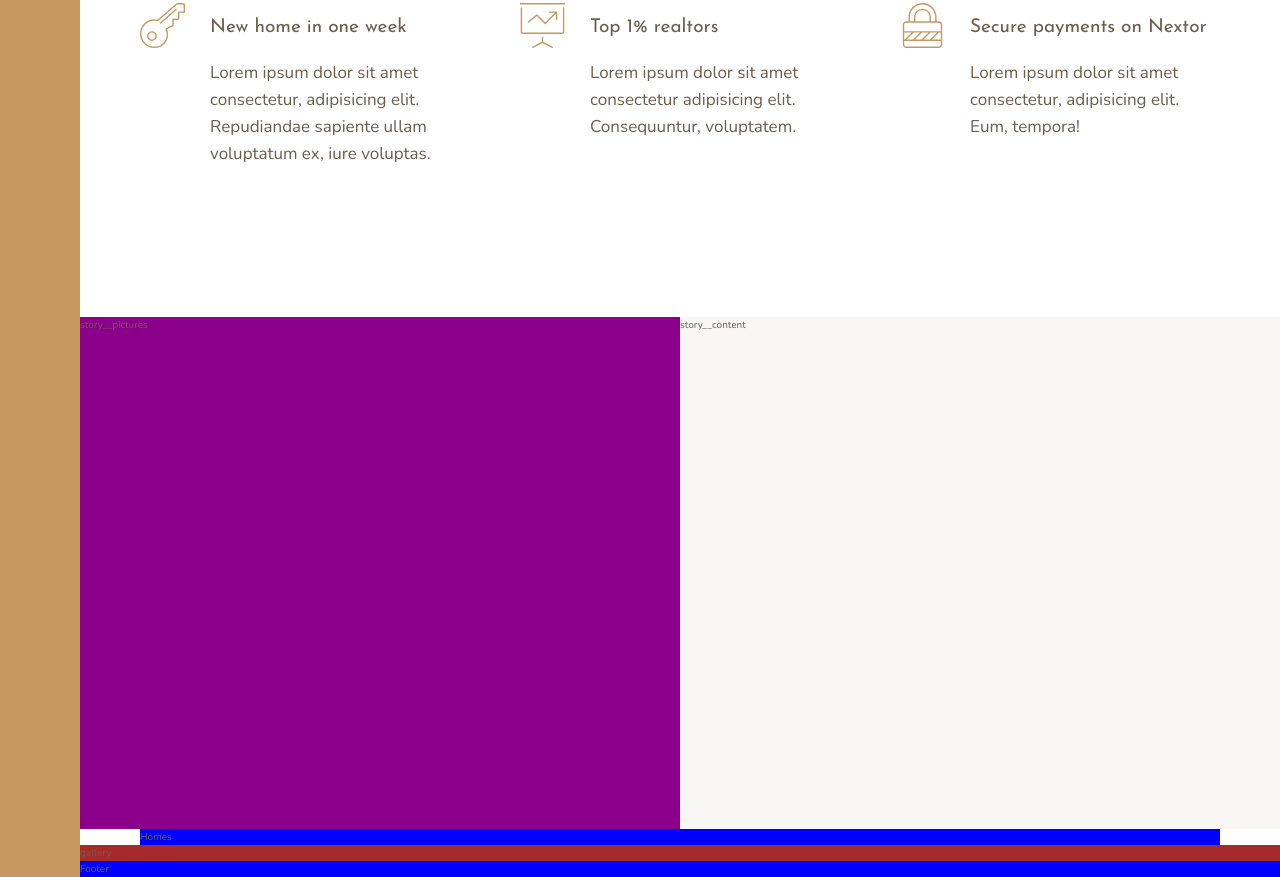
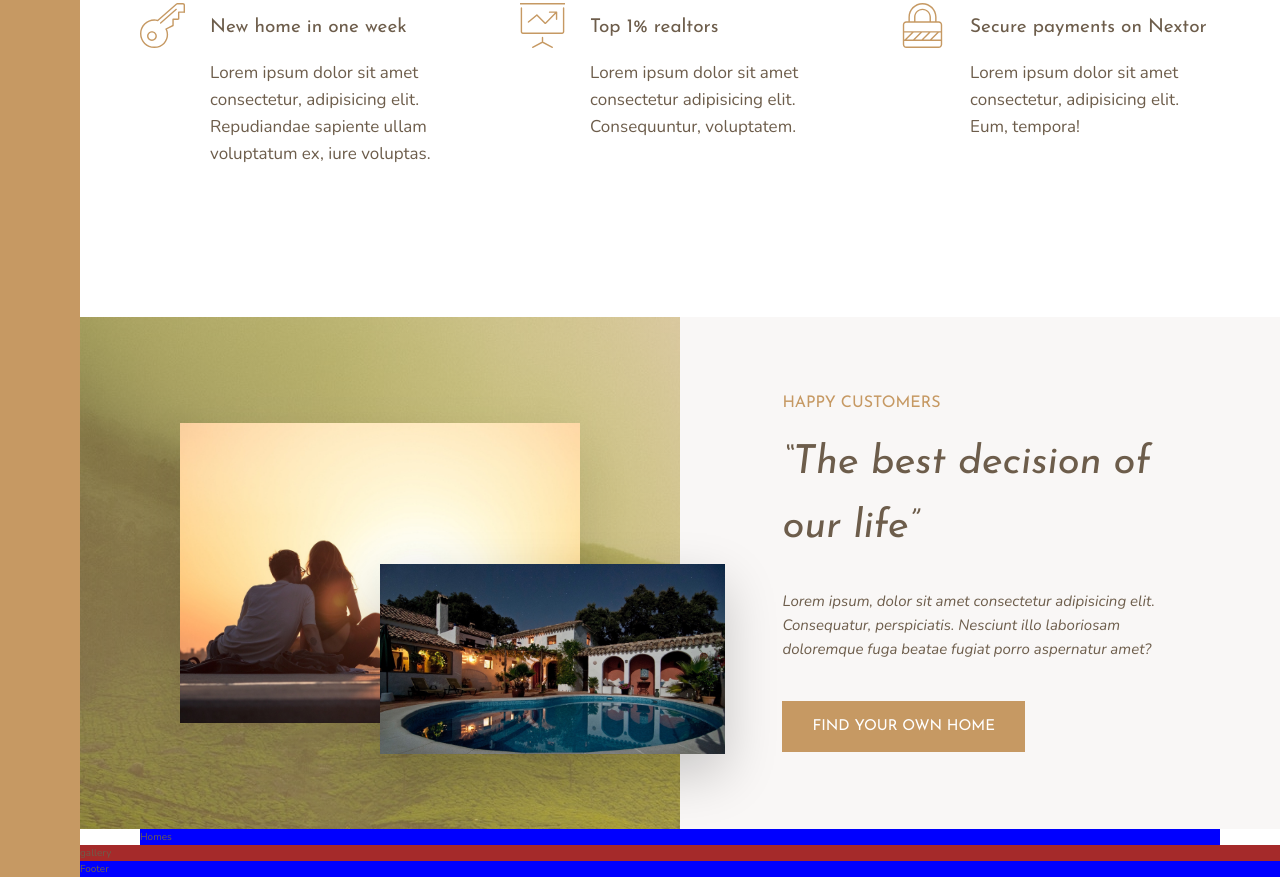
Before and after one commit to tejpalsingh1999/Nextor, a website: page index.html in a window 1280 px wide. Shown: the part 1018-1895 px from the top of the page. Drawn offline with nearby package versions, Linux system fonts and the light colour scheme.

Commit message:
Built complete story section

```diff
--- a/index.html
+++ b/index.html
@@ -68,10 +68,14 @@
 
         </section>
         <div class="story__pictures">
-            story__pictures
+            <img src="img/story-1.jpeg" alt="Couple" class="story__img--1">
+            <img src="img/story-2.jpeg" alt="Couple" class="story__img--2">
         </div>
         <div class="story__content">
-            story__content
+            <h3 class="heading-3 mb-sm">Happy customers</h3>
+            <h2 class="heading-2 heading-2--dark mb-md">&ldquo;The best decision of our life&rdquo;</h2>
+            <p class="story__text">Lorem ipsum, dolor sit amet consectetur adipisicing elit. Consequatur, perspiciatis. Nesciunt illo laboriosam doloremque fuga beatae fugiat porro aspernatur amet?</p>
+            <button class="btn">Find your own home</button>
         </div>
         <section class="homes">
             Homes
--- a/sass/_story.scss
+++ b/sass/_story.scss
@@ -1,11 +1,42 @@
 .story{
     &__pictures{
-        background-color: darkmagenta;
+        background-color: $color-primary;
         grid-column: full-start / col-end 4;
+        background-image: linear-gradient(rgba($color-primary, .5), rgba($color-primary, .5)), url(../img/back.jpg);
+        display: grid;
+        grid-template-rows: repeat(6, 1fr);
+        grid-template-columns: repeat(6, 1fr);
+        align-items: center;
+    }
+    &__img--1{
+        width: 100%;
+        grid-row: 2/6;
+        grid-column: 2/6;
+        box-shadow: 0 2rem 5rem rgba(#000, .1);
+    }
+    &__img--2{
+        width: 115%;
+        grid-row: 4/6;
+        grid-column: 4/7;
+        z-index: 20;
+        box-shadow: 0 2rem 5rem rgba(#000, .2);
     }
 
     &__content{
         background-color: $color-grey-light-1;
-        grid-column: col-start 5 / -1;
+        grid-column: col-start 5 / full-end;
+
+        padding: 6rem 8vw;
+
+        display: flex;
+        flex-direction: column;
+        justify-content: center;
+        align-items: flex-start;
+    }
+
+    &__text{
+        font-size: 1.5rem;
+        font-style: italic;
+        margin-bottom: 4rem;
     }
 }
--- a/sass/_typography.scss
+++ b/sass/_typography.scss
@@ -8,9 +8,22 @@
 }
 .heading-2{
     @extend %heading;
+    font-size: 4rem;
+    font-style: italic;
+
+    &--light{
+        color: $color-grey-light-1;
+    }
+    &--dar{
+        color: $color-grey-dark-1;
+    }
 }
 .heading-3{
     @extend %heading;
+    font-size: 1.6rem;
+    color: $color-primary;
+    text-transform: uppercase;
+    line-height: 1;
 }
 .heading-4{
     @extend %heading;
@@ -23,3 +36,26 @@
         color: $color-grey-dark-1;
     }
 }
+
+.btn{
+    background-color: $color-primary;
+    color: #fff;
+    border: none;
+    border-radius: 0;
+    font-family: $font-display;
+    font-size: 1.5rem;
+    text-transform: uppercase;
+    padding: 1.8rem 3rem;
+    cursor: pointer;
+    transition: all .2s;
+
+    &:hover{
+        background-color: $color-primary-dark;
+
+    }
+}
+
+.mb-sm {margin-bottom: 2rem;}
+.mb-md {margin-bottom: 3rem;}
+.mb-lg {margin-bottom: 4rem;}
+.mb-hg {margin-bottom: 8rem;}
```
Also changed, not shown: css/style.css.
